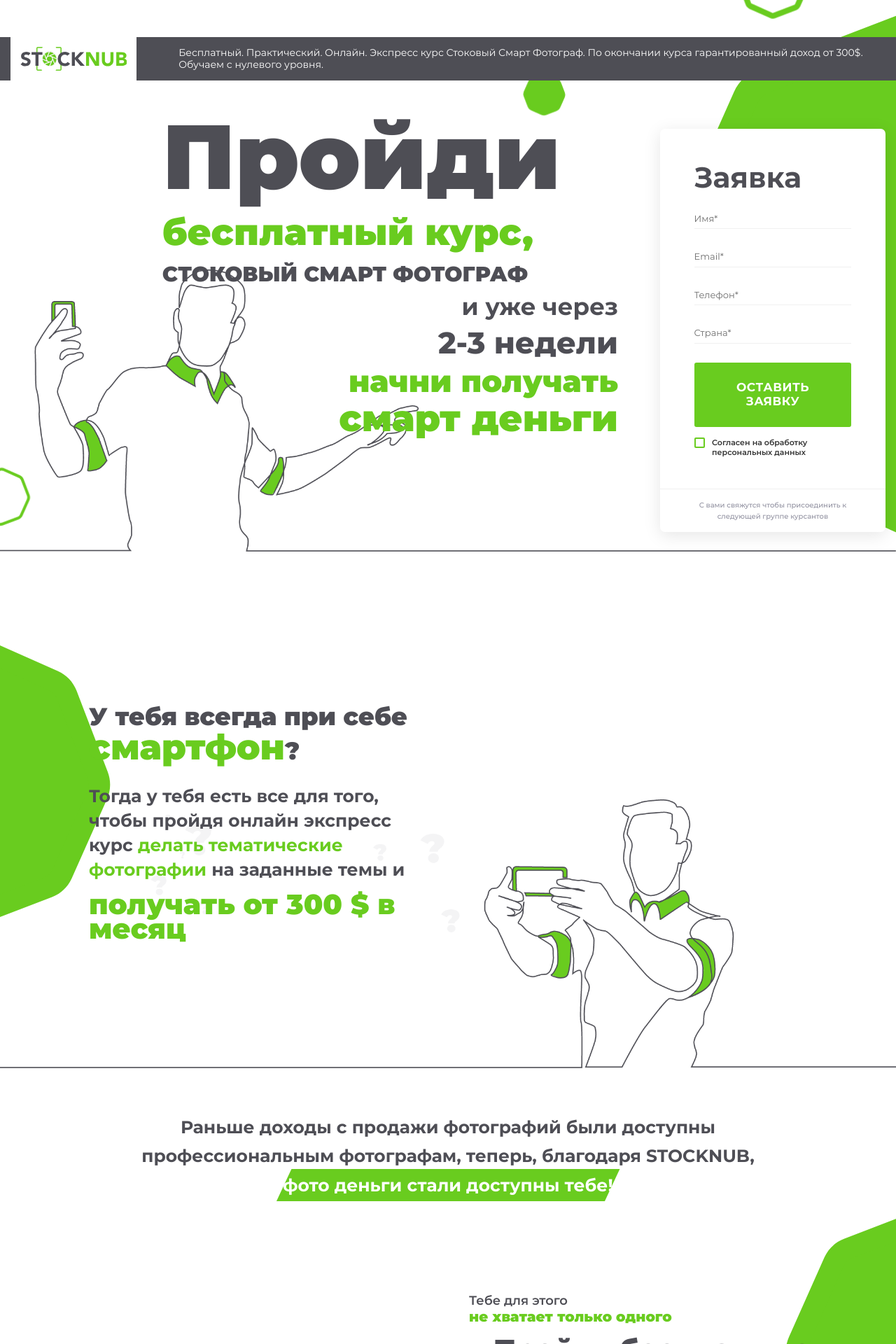
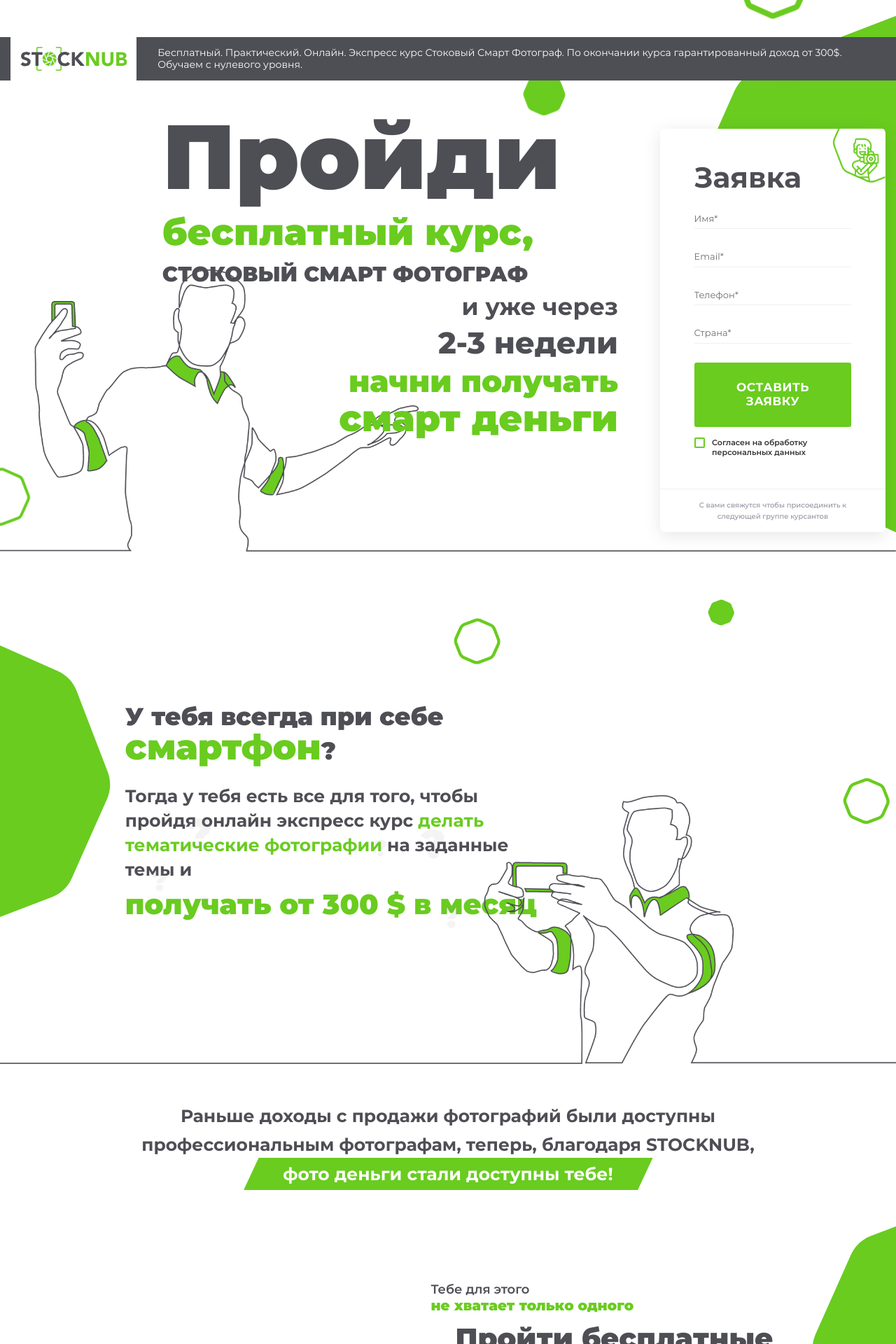
Before and after one commit to Dionisio1414/stocknub, a Node project: template app/pages/index.pug in a window 1280 px wide. Shown: the top 1920 px of the page at 70% size. Run offline with Node 20 templates, Linux system fonts and the light colour scheme; the template is opened without the code that fills it, so the values that code supplies are empty.

Commit message:
last bugfixes

```diff
--- a/app/js/main.js
+++ b/app/js/main.js
@@ -15,4 +15,6 @@ document.addEventListener('DOMContentLoaded', () => {
 
     setHeightSections();
 
+    window.addEventListener('resize', setHeightSections);
+
 })
--- a/app/styles/_common/_form.sass
+++ b/app/styles/_common/_form.sass
@@ -75,7 +75,20 @@ input
     position: relative
     background: #fff
     border-radius: 7px
+    z-index: 2
     box-shadow: 0px 5px 25px rgba(0, 0, 0, .10)
+    &::before
+        content: ""
+        display: block
+        background-image: url(../images/static/form-icon-1.png)
+        background-repeat: no-repeat
+        background-size: cover
+        background-position: center
+        position: absolute
+        top: -49px
+        right: -51px
+        width: 140px
+        height: 140px
     .form
         &-body
             padding: 3.125rem 3.0375rem 2.8125rem 3.0375rem
--- a/app/styles/_common/_header.sass
+++ b/app/styles/_common/_header.sass
@@ -22,6 +22,7 @@
         +size-lg(4)
         +size-md(4.5)
         +size-sm(12)
+        margin-right: 15px
         +sm-block()
             order: 1
         .logo
@@ -43,9 +44,11 @@
         +size-lg(8)
         +size-md(7.5)
         +size-sm(12)
+        margin-left: 15px
+        margin-right: 15px
         +sm-block()
             background: set-color(text)
-            margin: 0
+            margin: 0 15px 0 15px 0
             width: 100%
             margin-bottom: 1.6666666666666667em
             p
--- a/app/styles/_screens/_course.sass
+++ b/app/styles/_screens/_course.sass
@@ -1,5 +1,6 @@
 .course
     padding: 4.37rem 0 9.37rem 0
+    margin-bottom: 10rem
     &::before
         content: ""
         position: absolute
@@ -16,6 +17,9 @@
     &-form
         +col()
         +size(3)
+        .form-container
+            &::before
+                background-image: url(../images/static/form-icon-2.png)
     &-description
         +col()
         +size(9)
--- a/app/styles/_screens/_main.sass
+++ b/app/styles/_screens/_main.sass
@@ -96,6 +96,9 @@
                             font-size: 1.875rem
                     +sm-block()
                         text-align: center
+                        font-size: 4rem
+                        span
+                            font-size: 1.675rem
                     span
                         font-size: 3.75rem
                         color: set-color(accent)
@@ -152,4 +155,21 @@
         +size(3)
         +size-large(3.5)
         +size-lg(4.5)
-        +size-md(12)
+        +size-md(10)
+        +size-sm(12)
+        +md-block()
+            margin-bottom: 4.3125rem
+            .form-container
+                .form-body
+                    &__fields
+                        flex-direction: row
+                        flex-wrap: wrap
+                        align-items: flex-start
+                        justify-content: space-between
+                        input
+                            flex: 0 0 46%
+                        +sm-block()
+                            flex-direction: column
+                            flex-wrap: nowrap
+                            input
+                                flex: 0 0 100%
--- a/app/styles/_screens/_screens.sass
+++ b/app/styles/_screens/_screens.sass
@@ -1,12 +1,33 @@
 .screen
     &_first
+        background-image: url(../images/static/bg-particles-2.png)
+        background-size: 50% 80%
+        background-position: right top
+        background-repeat: no-repeat
         padding: 9.37rem 0 15.37rem 0
+        margin-bottom: 3.375rem
+        +medium_desktop-block()
+            background-size: 50% 60%
+        +small_desktop-block()
+            background-size: 50% 50%
+        +xl-block()
+            background-size: 64% 53%
+        +xl-block()
+            background-size: 70% 45%
+            padding: 5.37rem 0 15.37rem 0
+        +md-block()
+            background-size: 55% 22%
+            padding: 0 0 15.37rem 0
+            .wrapper-row
+                justify-content: center
+        +sm-block()
+            padding: 0 0 9.37rem 0
         &::before
             content: ""
             position: absolute
-            bottom: 4em
+            bottom: 0
             left: 0
-            z-index: -1
+            z-index: 0
             width: 100vw
             height: 100vh
             min-height: 100vh
@@ -14,34 +35,53 @@
             background-repeat: no-repeat
             background-position: bottom
             background-size: contain
+            pointer-events: none
         &::after
             content: ""
             position: absolute
             left: -25%
             top: 0
-            z-index: -1
+            z-index: 1
             width: 41.354vw
             height: 41.354vw
             background-image: url(../images/svg/small-polygon.svg)
             background-repeat: no-repeat
             background-size: contain
             background-position: center center
+            pointer-events: none
         &__description
             +col()
             +size(6)
-            padding-left: 7rem
+            +shift-left(1.45)
+            +shift-large-left(1.5)
+            +size-xl(8)
+            +shift-md-left(0)
+            +size-md(10)
+            +size-sm(12)
             .title
                 font-family: $montserratBlack
                 font-size: 2.1875rem
                 line-height: 2.75rem
                 margin-bottom: 1.5625rem
+                +xl-block()
+                    font-size: 1.9375rem
+                +sm-block()
+                    line-height: 2.3rem
                 span
                     font-size: 3.125rem
                     color: set-color(accent)
+                    +xl-block()
+                        font-size: 2.75rem
             p
                 font-family: $montserratBold
                 font-size: 1.5625rem
                 line-height: 2.1875rem
+                +xl-block()
+                    font-size: 1.375rem
+                    line-height: 1.9375rem
+                +sm-block()
+                    font-size: 1rem
+                    line-height: 1.375rem
                 span
                     color: set-color(accent)
                 &:not(:last-child)
@@ -50,8 +90,23 @@
                     font-family: $montserratBlack
                     font-size: 2.5rem
                     color: set-color(accent)
+                    +xl-block()
+                        font-size: 1.375rem
+                    +sm-block()
+                        font-size: 1.75rem
     &_second
-        padding: 0 0 13.37rem 0
+        background-image: url(../images/static/bg-particles-3.png)
+        background-size: 100% 45%
+        background-position: right top
+        background-repeat: no-repeat
+        padding: 0 0 17.37rem 0
+        +large-block()
+            background-size: 100% 37%
+        +small_desktop-block()
+            background-size: 100% 29%
+            background-position: right center
+        +xl-block()
+            background-position: right top
         &::before
             content: ""
             position: absolute
@@ -77,14 +132,27 @@
             background-repeat: no-repeat
             background-size: contain
             background-position: center center
+            +large-block()
+                right: -28%
+            +xl-block()
+                right: -32%
         &__caption
             text-align: center
             max-width: 75%
             margin: 0 auto 8.3125rem auto
+            +xl-block()
+                max-width: 100%
+                margin: 0 auto 5.375rem auto
             p
                 position: relative
                 font-family: $montserratBold
                 font-size: 1.5625rem
+                +xl-block()
+                    font-size: 1.375rem
+                +md-block()
+                    font-size: 1.125rem
+                +sm-block()
+                    font-size: 1rem
                 &:last-child
                     color: #fff
                     &::before
@@ -98,10 +166,23 @@
                         z-index: -1
                         max-width: 50%
                         transform: translate(-50%, -50%) skew(-25deg)
+                        +small_desktop-block()
+                            max-width: 60%
+                        +md-block()
+                            max-width: 90%
+                        +sm-block()
+                            max-width: 100%
         &__description
             +col()
-            +size(6)
-            margin-left: auto
+            +size(6.5)
+            +size-md(12)
+            +shift-right(1.25)
+            +shift-left(5.5)
+            +shift-xl-right(.5)
+            +shift-lg-right(.1)
+            +shift-md-right(0)
+            +shift-lg-left(5.2)
+            +shift-md-left(0)
             p
                 line-height: normal
                 span
@@ -110,41 +191,72 @@
                     font-family: $montserratSemiBold
                     font-size: 1.125rem
                     margin-bottom: .625rem
+                    +xl-block()
+                        font-size: .875rem
+                    +sm-block()
+                        text-align: center
                     span
                         font-family: $montserratBlack
                         font-size: 1.25rem
                         color: set-color(accent)
+                        +xl-block()
+                            font-size: 1rem
                 &:nth-child(2)
                     font-family: $montserratBlack
                     font-size: 2.5rem
                     padding-left: 2.1875rem
+                    +xl-block()
+                        font-size: 2.0625rem
+                    +sm-block()
+                        padding-left: 0
+                        text-align: center
+                        font-size: 1.8125rem
                 &:nth-child(3)
                     font-family: $montserratBlack
                     font-size: 3.125rem
                     text-transform: uppercase
                     margin-bottom: .625rem
                     color: set-color(accent)
+                    +xl-block()
+                        font-size: 2.3125rem
+                    +sm-block()
+                        text-align: center
                     span
                         font-family: $montserratMedium
                         font-size: .8125rem
                         text-transform: lowercase
                         padding-left: 2.1875rem
                         color: set-color(text)
+                        +xl-block()
+                            font-size: .625rem
+                        +sm-block()
+                            padding-left: 0
                         &::first-letter
                           text-transform: uppercase
                 &:nth-child(4)
                     font-family: $montserratBold
                     font-size: 1.5625rem
                     padding-left: 2.1875rem
+                    +xl-block()
+                        font-size: 1.25rem
+                    +sm-block()
+                        padding-left: 0
+                        text-align: center
                     span
                         font-family: $montserratBlack
                         font-size: 2.1875rem
                         margin-left: -2.1875rem
                         color: set-color(accent)
+                        +xl-block()
+                            font-size: 1.75rem
                 &:last-child
                     font-family: $montserratBold
                     font-size: .875rem
                     padding-left: 2.1875rem
+                    +xl-block()
+                        font-size: .6875rem
+                    +sm-block()
+                        text-align: center
     &_third
         padding: 9.37rem 0 9.37rem 0
         &::before
```
Also changed, not shown: app/images/static/bg-particles-3.png (added), build/css/main.min.css, build/js/main.min.js, 1 other file.
